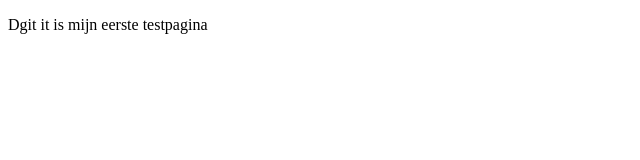
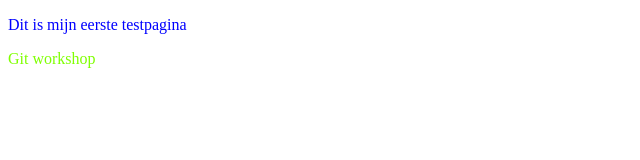
Before and after one commit to samhemadi/git-workshop-202205, a plain HTML site: page index.html in a window 1280 px wide. Shown: the whole page, without its empty margins (0-640 px from the left). Drawn offline with Linux system fonts and the light colour scheme.

Commit message:
verschillende kleuren gebruikt in paragrafen

```diff
--- a/index.html
+++ b/index.html
@@ -6,7 +6,8 @@
     <title>Git workshop</title>
 </head>
 <body>
-<p>Dgit it is mijn eerste testpagina</p>
+<p class=first_par>Dit is mijn eerste testpagina</p>
+<p class=second_par>Git workshop</p>
 
 </body>
 </html>
--- a/styles.css
+++ b/styles.css
@@ -0,0 +1,7 @@
+
+.first_par {
+    color: blue;
+}
+.second_par {
+    color: chartreuse;
+}
```
